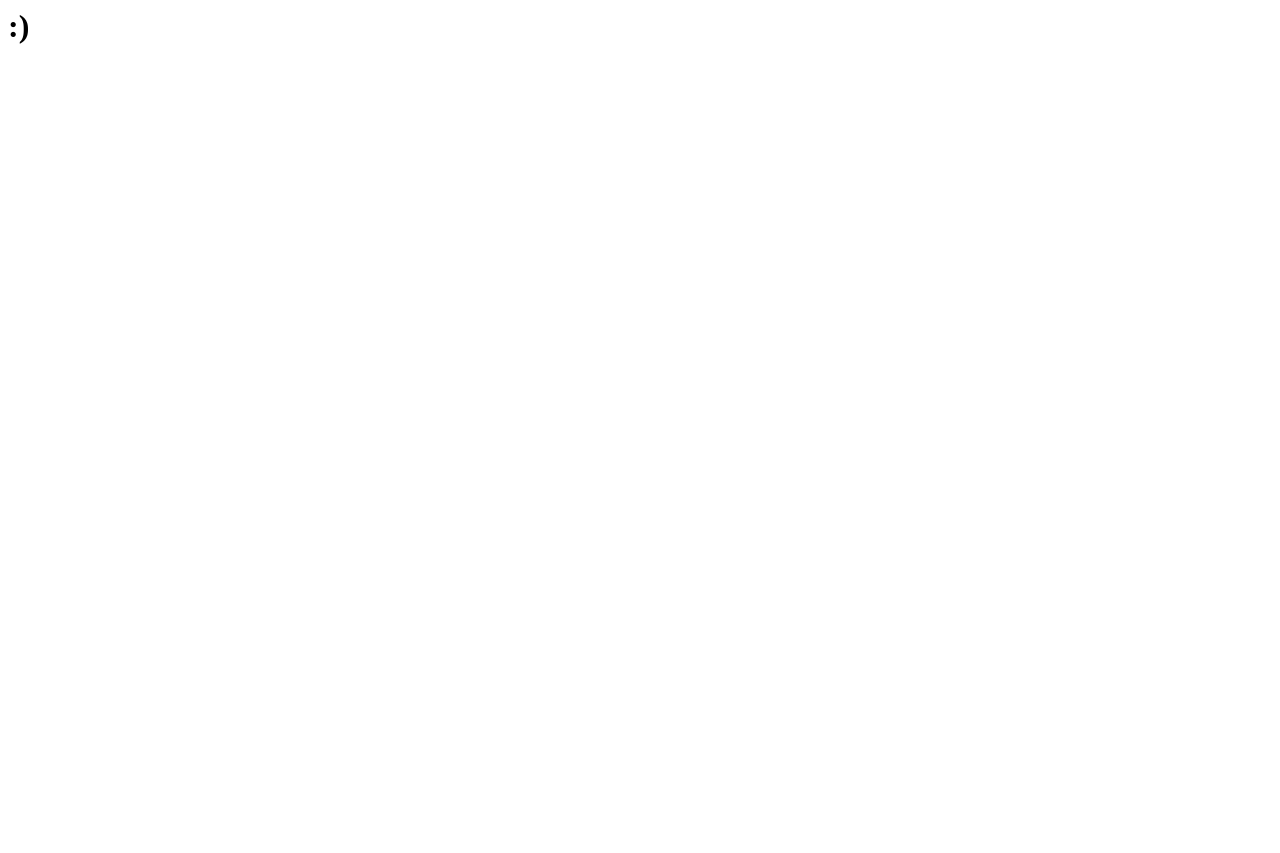
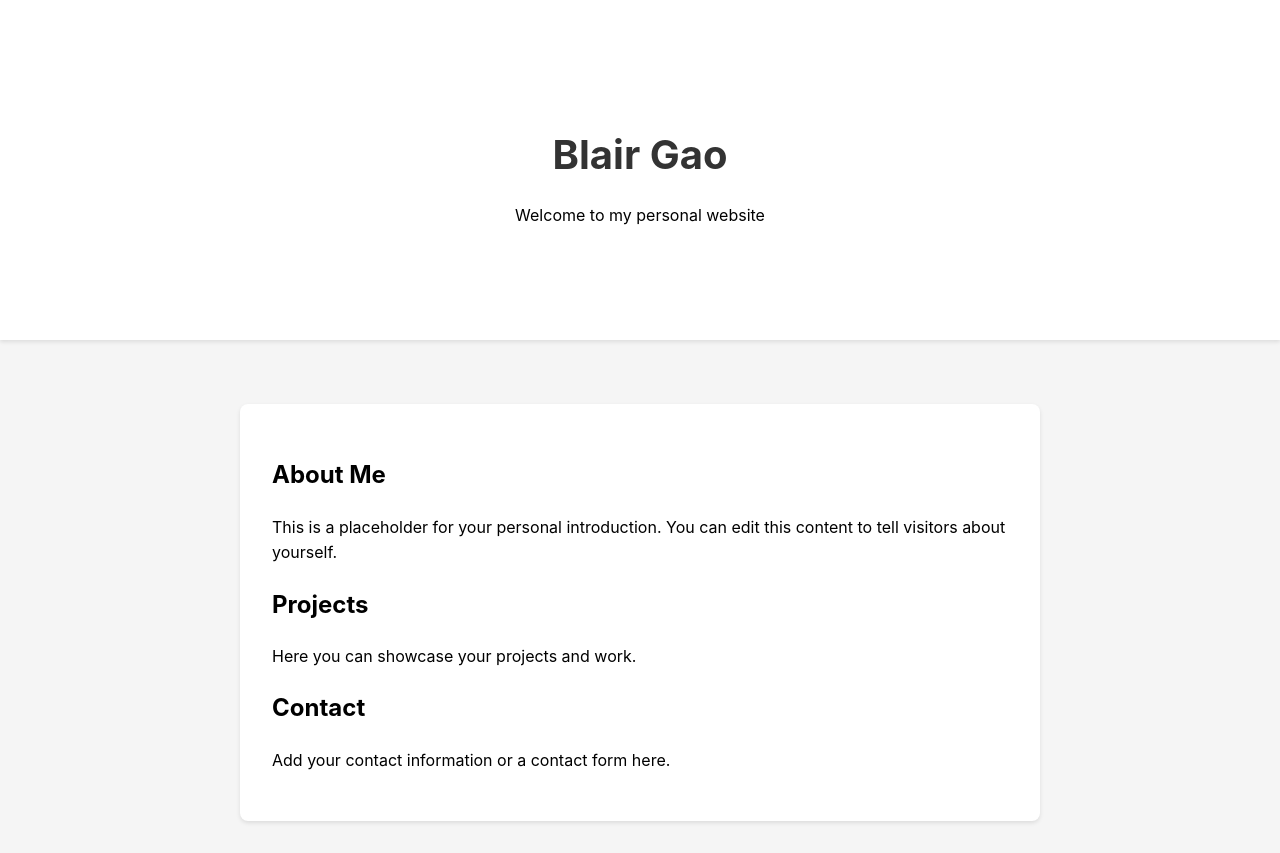
Before and after one commit to blairgao/blair-website, a plain HTML site: page index.html in a window 1280 px wide. Before the commit the page ends 800 px from the top, so only its background shows below. Drawn offline with Linux system fonts and the light colour scheme.

Commit message:
added style

```diff
--- /dev/null
+++ b/assets/css/style.css
@@ -0,0 +1,34 @@
+body {
+    font-family: -apple-system, BlinkMacSystemFont, 'Segoe UI', Roboto, Oxygen, Ubuntu, Cantarell, sans-serif;
+    line-height: 1.6;
+    margin: 0;
+    padding: 0;
+    background-color: #f5f5f5;
+}
+
+.container {
+    max-width: 800px;
+    margin: 0 auto;
+    padding: 2rem;
+}
+
+header {
+    text-align: center;
+    padding: 4rem 0;
+    background-color: #ffffff;
+    box-shadow: 0 2px 4px rgba(0,0,0,0.1);
+}
+
+h1 {
+    font-size: 2.5rem;
+    color: #333;
+    margin-bottom: 1rem;
+}
+
+.content {
+    background-color: #ffffff;
+    padding: 2rem;
+    border-radius: 8px;
+    box-shadow: 0 2px 4px rgba(0,0,0,0.1);
+    margin-top: 2rem;
+}
--- a/index.html
+++ b/index.html
@@ -1,7 +1,29 @@
-<html>
- <head>
- </head>
- <body>
-   <h1>:)<h1>
- </body>
+<!DOCTYPE html>
+<html lang="en">
+<head>
+    <meta charset="UTF-8">
+    <meta name="viewport" content="width=device-width, initial-scale=1.0">
+    <title>Blair Gao</title>
+    <link rel="stylesheet" href="assets/css/style.css">
+</head>
+<body>
+    <header>
+        <div class="container">
+            <h1>Blair Gao</h1>
+            <p>Welcome to my personal website</p>
+        </div>
+    </header>
+    <main class="container">
+        <div class="content">
+            <h2>About Me</h2>
+            <p>This is a placeholder for your personal introduction. You can edit this content to tell visitors about yourself.</p>
+
+            <h2>Projects</h2>
+            <p>Here you can showcase your projects and work.</p>
+
+            <h2>Contact</h2>
+            <p>Add your contact information or a contact form here.</p>
+        </div>
+    </main>
+</body>
 </html>
```
